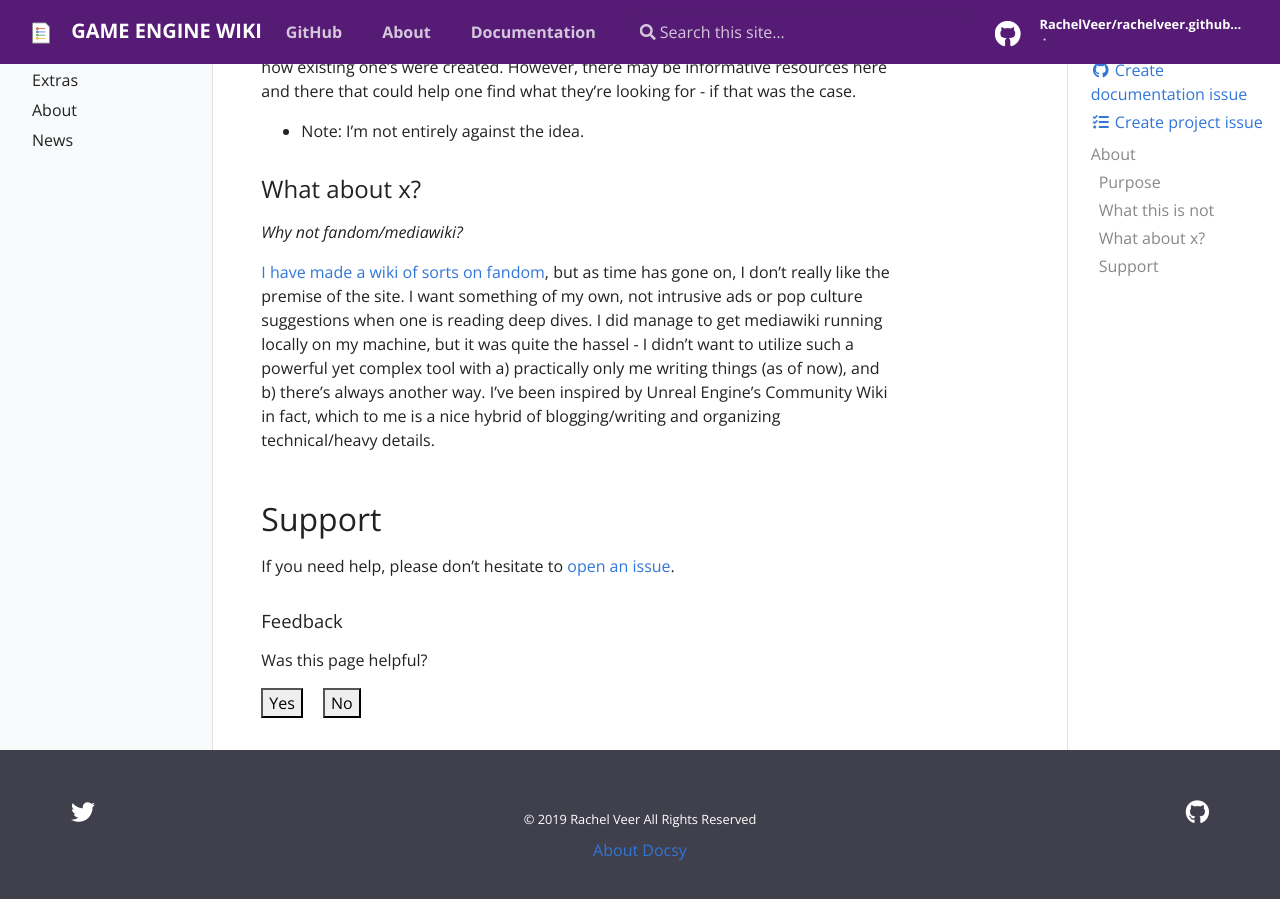
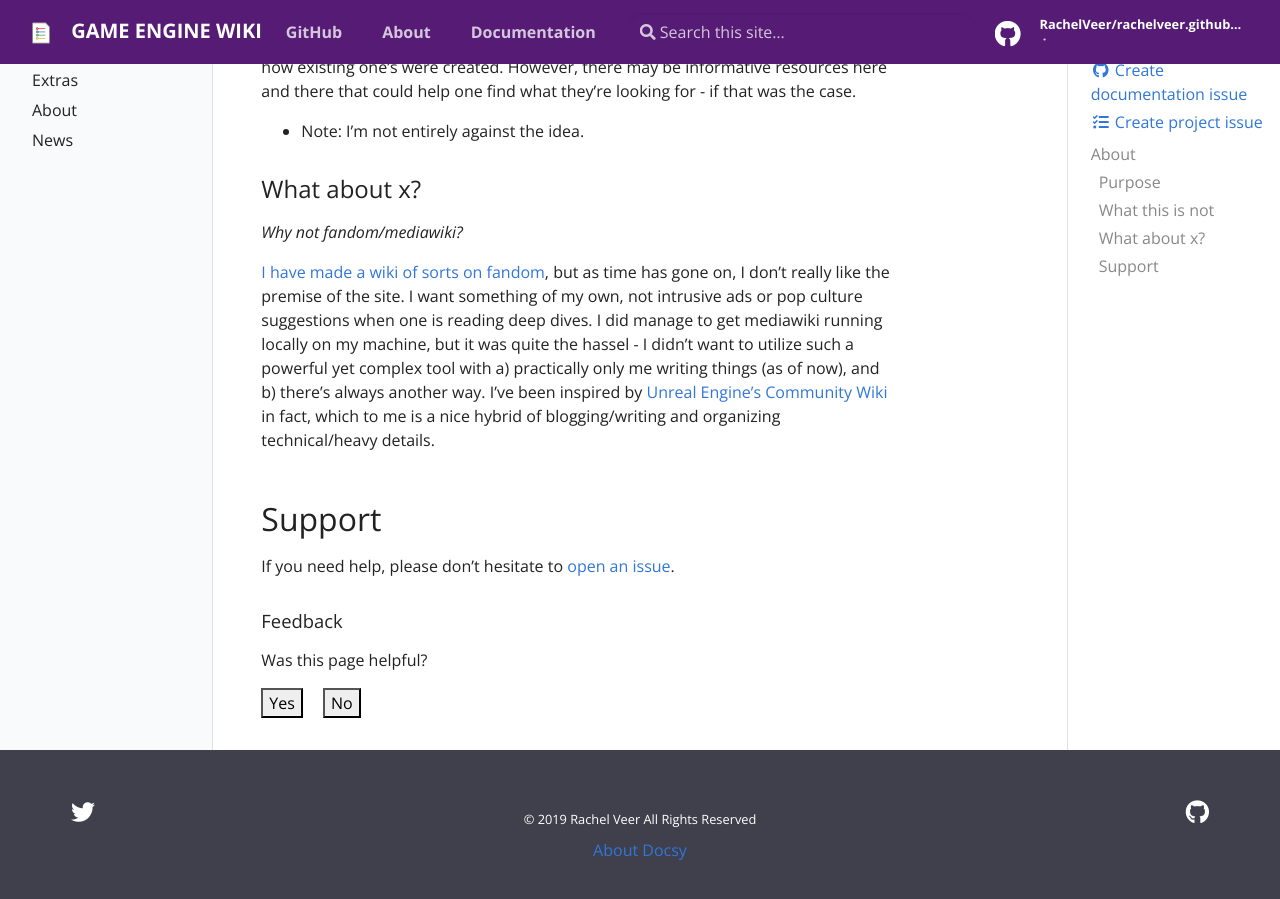
Before and after one commit to RachelVeer/rachelveer.github.io, a Jekyll site: the page built from pages/about.md, in a window 1280 px wide and 900 px high, scrolled down 498 px. Built offline with Jekyll 4.4.1, drawn with Linux system fonts in a browser that asks for light colours; part of the change alters nothing that is shown.

```diff
--- a/pages/about.md
+++ b/pages/about.md
@@ -18,7 +18,7 @@ This is not a tutorial or help forum on how to make game engines, rather coverin
 
 *Why not fandom/mediawiki?*
 
-[I have made a wiki of sorts on fandom](https://gameengine.fandom.com/wiki/Game_Engine_Wiki), but as time has gone on, I don't really like the premise of the site. I want something of my own, not intrusive ads or pop culture suggestions when one is reading deep dives. I did manage to get mediawiki running locally on my machine, but it was quite the hassel - I didn't want to utilize such a powerful yet complex tool with a) practically only me writing things (as of now), and b) there's always another way. I've been inspired by Unreal Engine's Community Wiki in fact, which to me is a nice hybrid of blogging/writing and organizing technical/heavy details.
+[I have made a wiki of sorts on fandom](https://gameengine.fandom.com/wiki/Game_Engine_Wiki), but as time has gone on, I don't really like the premise of the site. I want something of my own, not intrusive ads or pop culture suggestions when one is reading deep dives. I did manage to get mediawiki running locally on my machine, but it was quite the hassel - I didn't want to utilize such a powerful yet complex tool with a) practically only me writing things (as of now), and b) there's always another way. I've been inspired by [Unreal Engine's Community Wiki](https://www.ue4community.wiki) in fact, which to me is a nice hybrid of blogging/writing and organizing technical/heavy details.
 
 
 ## Support
```
